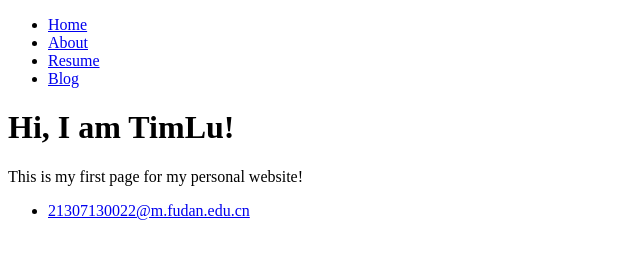
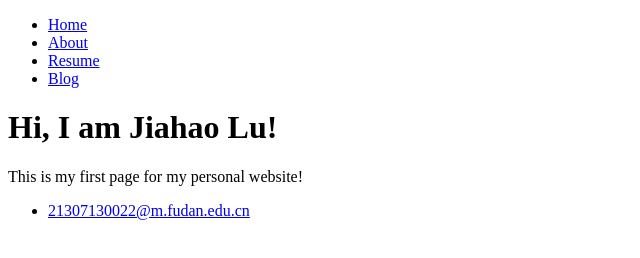
Before and after one commit to ti-mm/ti-mm, a plain HTML site: page index.html in a window 1280 px wide. Shown: the whole page, without its empty margins (0-640 px from the left). Drawn offline with Linux system fonts and the light colour scheme.

Commit message:
Update index.html

```diff
--- a/index.html
+++ b/index.html
@@ -14,7 +14,7 @@
    </nav>
    <div class=”container”>
      <div class=”blurb”>
-       <h1>Hi, I am TimLu!</h1>
+       <h1>Hi, I am Jiahao Lu!</h1>
        <p>This is my first page for my personal website!</a></p>
      </div>
    </div>
```
